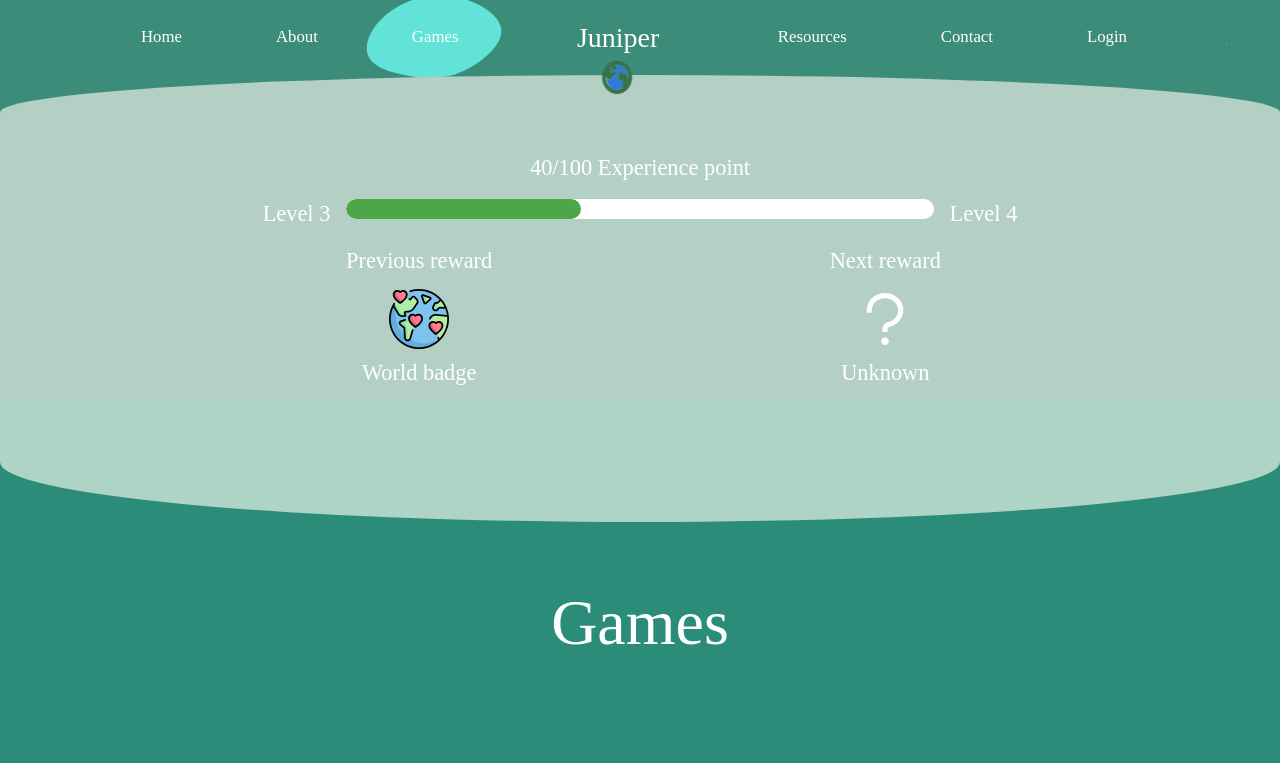
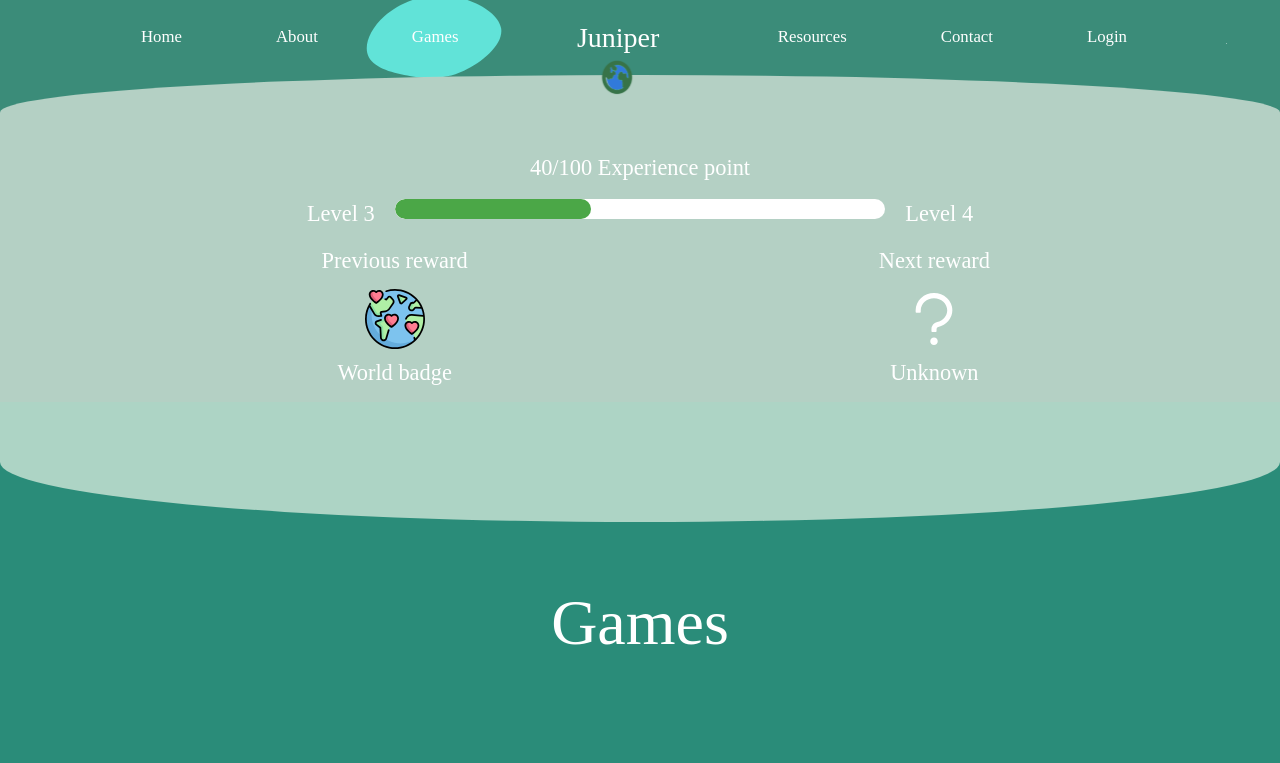
Before and after one commit to ReCoded-Org/capstone-istanbul-juniper, a React (Create React App) app: page /games in a window 1280 px wide. Shown: the top 763 px of the page. Built offline with nearby package versions, Linux system fonts and the light colour scheme; a web font is replaced by a local one.

Commit message:
simplify col settings

```diff
--- a/src/components/gamespage/GamesPageProgressSection/index.css
+++ b/src/components/gamespage/GamesPageProgressSection/index.css
@@ -5,6 +5,7 @@
 .progressSectionContainer___row {
   width: 92%;
   margin-left: 4%;
+  margin-right: 4%;
 }
 
 .progressSectionContainer___xp,
@@ -36,7 +37,11 @@
 }
 
 .progressSectionContainer___row___curLevel {
+  text-align: right;
+  padding-right: 20px;
 }
 
 .progressSectionContainer___row___nextLevel {
+  text-align: left;
+  padding-left: 20px;
 }
--- a/src/components/gamespage/GamesPageProgressSection/index.jsx
+++ b/src/components/gamespage/GamesPageProgressSection/index.jsx
@@ -22,7 +22,7 @@ const ProgressSection = ({
         </h3>
       </Row>
       <Row justify="center" className="progressSectionContainer___row">
-        <Col xs={6} md={{ push: 1 }} lg={{ push: 2 }}>
+        <Col xs={7}>
           <h3 className="progressSectionContainer___row___header progressSectionContainer___row___curLevel">
             {/* example: Level 5 */}
             {t("gamesPage.level", {
@@ -30,7 +30,7 @@ const ProgressSection = ({
             })}
           </h3>
         </Col>
-        <Col xs={12}>
+        <Col xs={10}>
           <Progress
             percent={progressData.currentXP}
             className="progressSectionContainer___row___progressBar"
@@ -40,14 +40,14 @@ const ProgressSection = ({
             showInfo={false}
           />
         </Col>
-        <Col xs={6} md={{ pull: 1 }} lg={{ pull: 2 }}>
+        <Col xs={7}>
           <h3 className="progressSectionContainer___row___header progressSectionContainer___row___nextLevel">
             {t("gamesPage.level", { currentLevel: nextLevel })}
           </h3>
         </Col>
       </Row>
       <Row className="progressSectionContainer___row">
-        <Col xs={{ span: 10 }} sm={{ span: 5, push: 5 }}>
+        <Col xs={8} offset={3}>
           <h3 className="progressSectionContainer___row___header">
             {t("gamesPage.previousReward")}
           </h3>
@@ -63,7 +63,7 @@ const ProgressSection = ({
             {t("gamesPage.badgeDescription")}
           </h3>
         </Col>
-        <Col xs={{ span: 10, push: 5 }} sm={{ span: 6, push: 9 }}>
+        <Col xs={8} offset={3}>
           <h3 className="progressSectionContainer___row___header">
             {t("gamesPage.nextReward")}
           </h3>
```
Also changed, not shown: src/locales/ar.json (indentation only).
